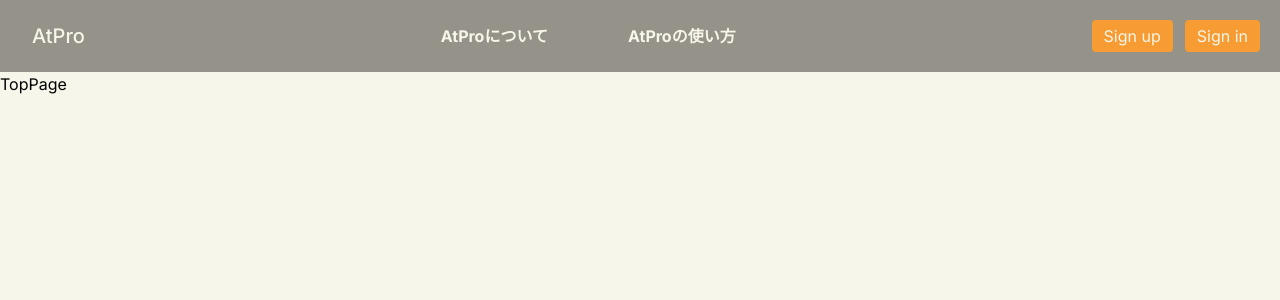
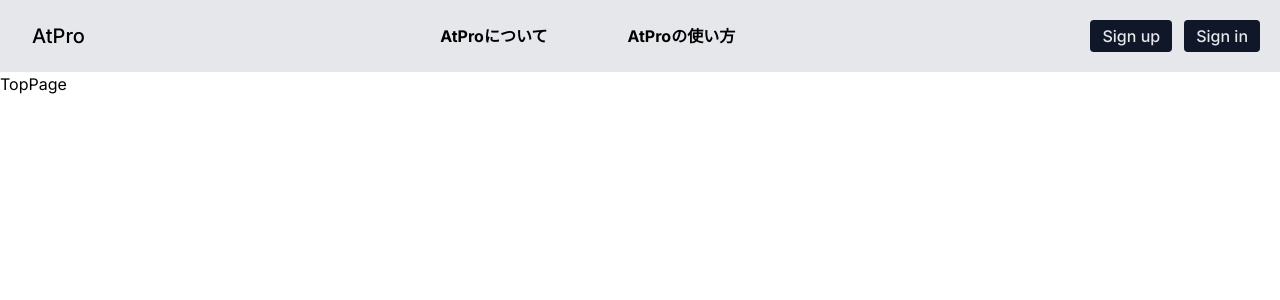
Before and after one commit to Keisuke05410/atcoder-progress-v2, a Next.js app: page / in a window 1280 px wide. Shown: the top 300 px of the page. Built offline with nearby package versions, Linux system fonts and the light colour scheme; no server answers.

Commit message:
✨ sign状態によってheaderを変更する

```diff
--- /dev/null
+++ b/components/Header/General.jsx
@@ -0,0 +1,36 @@
+import Link from "next/link";
+import React from "react";
+
+const General = () => {
+  return (
+    <header className="text-primary-white body-font bg-primary-gray">
+      <div className="container mx-auto flex flex-wrap p-5 flex-col md:flex-row items-center">
+        <a className="flex title-font font-medium items-center mb-4 md:mb-0">
+          <span className="ml-3 text-xl">AtPro</span>
+        </a>
+        <nav className="md:ml-auto md:mr-auto flex flex-wrap items-center text-base justify-center space-x-20">
+          <Link href="/" className="font-bold">
+            AtProについて
+          </Link>
+          <Link href="/" className="font-bold">
+            AtProの使い方
+          </Link>
+        </nav>
+        <Link
+          href="/signup"
+          className="inline-flex items-center bg-primary-black text-primary-gray font-medium border-0 py-1 px-3 focus:outline-none hover:bg-opacity-80 rounded text-base mr-3 mt-4 md:mt-0 "
+        >
+          Sign up
+        </Link>
+        <Link
+          href="/signin"
+          className="inline-flex items-center bg-primary-black text-primary-gray font-medium border-0 py-1 px-3 focus:outline-none hover:bg-opacity-80 rounded text-base mt-4 md:mt-0 "
+        >
+          Sign in
+        </Link>
+      </div>
+    </header>
+  );
+};
+
+export default General;
--- a/components/Header/Header.jsx
+++ b/components/Header/Header.jsx
@@ -6,6 +6,8 @@
 import React from "react";
 import { auth } from "../../lib/firebase";
 import { useRouter } from "next/navigation";
+import General from "./General";
+import Specific from "./Specific";
 
 const Header = () => {
   const { user } = useAuthContext();
@@ -16,48 +18,7 @@
     await router.push("/");
   };
 
-  return (
-    <header className="text-primary-white body-font bg-primary-gray">
-      <div className="container mx-auto flex flex-wrap p-5 flex-col md:flex-row items-center">
-        <a className="flex title-font font-medium items-center mb-4 md:mb-0">
-          <span className="ml-3 text-xl">AtPro</span>
-        </a>
-        <nav className="md:ml-auto md:mr-auto flex flex-wrap items-center text-base justify-center space-x-20">
-          <Link href="/" className="font-bold">
-            AtProについて
-          </Link>
-          <Link href="/" className="font-bold">
-            AtProの使い方
-          </Link>
-        </nav>
-        {user ? (
-          <>
-            <button
-              onDoubleClick={handleSignOut}
-              className="inline-flex items-center bg-primary-orange border-0 py-1 px-3 focus:outline-none hover:bg-opacity-80 rounded text-base mr-3 mt-4 md:mt-0 "
-            >
-              Sign out
-            </button>
-          </>
-        ) : (
-          <>
-            <Link
-              href="/signup"
-              className="inline-flex items-center bg-primary-orange border-0 py-1 px-3 focus:outline-none hover:bg-opacity-80 rounded text-base mr-3 mt-4 md:mt-0 "
-            >
-              Sign up
-            </Link>
-            <Link
-              href="/signin"
-              className="inline-flex items-center bg-primary-orange border-0 py-1 px-3 focus:outline-none hover:bg-opacity-80 rounded text-base mt-4 md:mt-0 "
-            >
-              Sign in
-            </Link>
-          </>
-        )}
-      </div>
-    </header>
-  );
+  return <>{user == null ? <General /> : <Specific />}</>;
 };
 
 export default Header;
--- /dev/null
+++ b/components/Header/Specific.jsx
@@ -0,0 +1,42 @@
+"use client";
+
+import { signOut } from "firebase/auth";
+import Link from "next/link";
+import React from "react";
+import { auth } from "../../lib/firebase";
+import { useRouter } from "next/navigation";
+
+const Specific = () => {
+  const router = useRouter();
+
+  const handleSignOut = async () => {
+    await signOut(auth);
+    router.push("/");
+  };
+
+  return (
+    <header className="text-primary-white body-font bg-primary-gray">
+      <div className="container mx-auto flex flex-wrap p-5 flex-col md:flex-row items-center">
+        <a className="flex title-font font-medium items-center mb-4 md:mb-0">
+          <span className="ml-3 text-xl">AtPro</span>
+        </a>
+        <nav className="md:ml-auto md:mr-auto flex flex-wrap items-center text-base justify-center space-x-20">
+          <Link href="/" className="font-bold">
+            AtProについて
+          </Link>
+          <Link href="/" className="font-bold">
+            AtProの使い方
+          </Link>
+        </nav>
+        <button
+          onDoubleClick={handleSignOut}
+          className="inline-flex items-center bg-primary-black text-primary-gray font-medium border-0 py-1 px-3 focus:outline-none hover:bg-opacity-80 rounded text-base mr-3 mt-4 md:mt-0 "
+        >
+          Sign out
+        </button>
+      </div>
+    </header>
+  );
+};
+
+export default Specific;
--- a/src/app/globals.css
+++ b/src/app/globals.css
@@ -3,5 +3,5 @@
 @tailwind utilities;
 
 body {
-  background-color: #f7f6ea;
+  background-color: #fff;
 }
--- a/tailwind.config.js
+++ b/tailwind.config.js
@@ -13,11 +13,10 @@
           "conic-gradient(from 180deg at 50% 50%, var(--tw-gradient-stops))",
       },
       colors: {
-        "primary-white": "#F7F6EA",
-        "primary-black": "#423B3C",
-        "primary-red": "#BD5640",
-        "primary-orange": "#F79B33",
-        "primary-gray": "#959389",
+        "primary-sky": "#0ea5e9",
+        "primary-purple": "#4f46e5",
+        "primary-black": "#0f1729",
+        "primary-gray": "#e5e7eb",
       },
     },
   },
```
